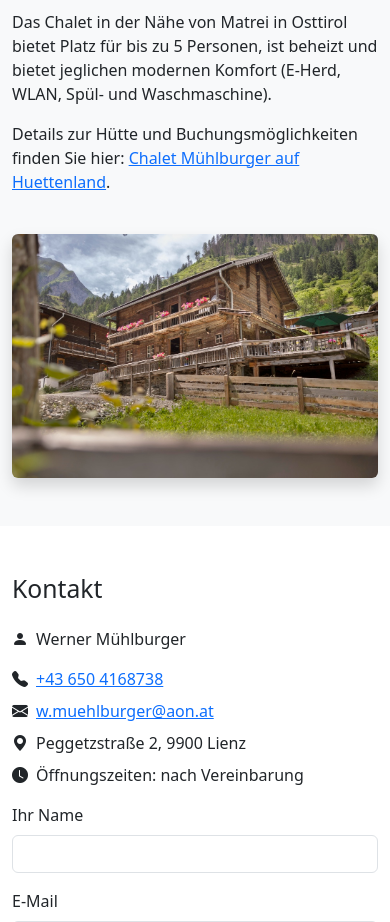
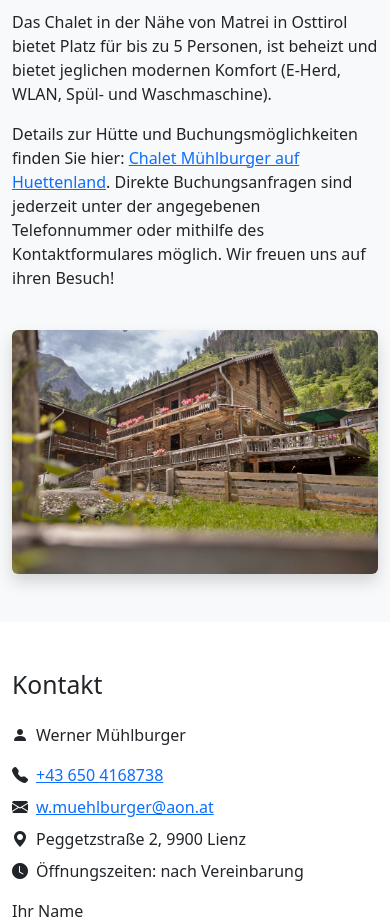
Before and after one commit to NWGJulian/antikmoebel-muehlburger, a plain HTML site: page index.html in a window 390 px wide. Shown: the part 5420-6342 px from the top of the page. Drawn offline with nearby package versions, Linux system fonts and the light colour scheme.

Commit message:
Update index.html
direct booking on telephone or contact form

```diff
--- a/index.html
+++ b/index.html
@@ -1,5 +1,5 @@
 <!--
-  Last edited: 12:54, 21.12.2025
+  Last edited: 16:46, 21.12.2025
   Wer kann den Code sehen: Werner Mühlburger – Restaurator & Tischler
 -->
 <!doctype html>
@@ -188,7 +188,7 @@
       <div class="col-md-6">
         <p>Werner betreibt ein Chalet in Matrei, welches ganzjährig vermietet wird. Das Haus ist über 350 Jahre alt und wurde vom Hausherren liebevoll restauriert. Ideal für Gäste, die Ruhe und Authentizität in den Bergen suchen.</p>
         <p>Das Chalet in der Nähe von Matrei in Osttirol bietet Platz für bis zu 5 Personen, ist beheizt und bietet jeglichen modernen Komfort (E-Herd, WLAN, Spül- und Waschmaschine).</p>
-        <p>Details zur Hütte und Buchungsmöglichkeiten finden Sie hier: <a href="https://www.huettenland.com/huette/1467/Chalet-Muehlburger-in-Matrei-in-Osttirol/" target="_blank" rel="noopener">Chalet Mühlburger auf Huettenland</a>.</p>
+        <p>Details zur Hütte und Buchungsmöglichkeiten finden Sie hier: <a href="https://www.huettenland.com/huette/1467/Chalet-Muehlburger-in-Matrei-in-Osttirol/" target="_blank" rel="noopener">Chalet Mühlburger auf Huettenland</a>. Direkte Buchungsanfragen sind jederzeit unter der angegebenen Telefonnummer oder mithilfe des Kontaktformulares möglich. Wir freuen uns auf ihren Besuch!</p>
       </div>
       <div class="col-md-6">
         <img src="img/chalet/20240713205852_Ansicht Chalet Muehlburger.jpg" alt="Chalet" class="img-fluid rounded shadow gallery-img" data-bs-toggle="modal" data-bs-target="#imageModal">
```
